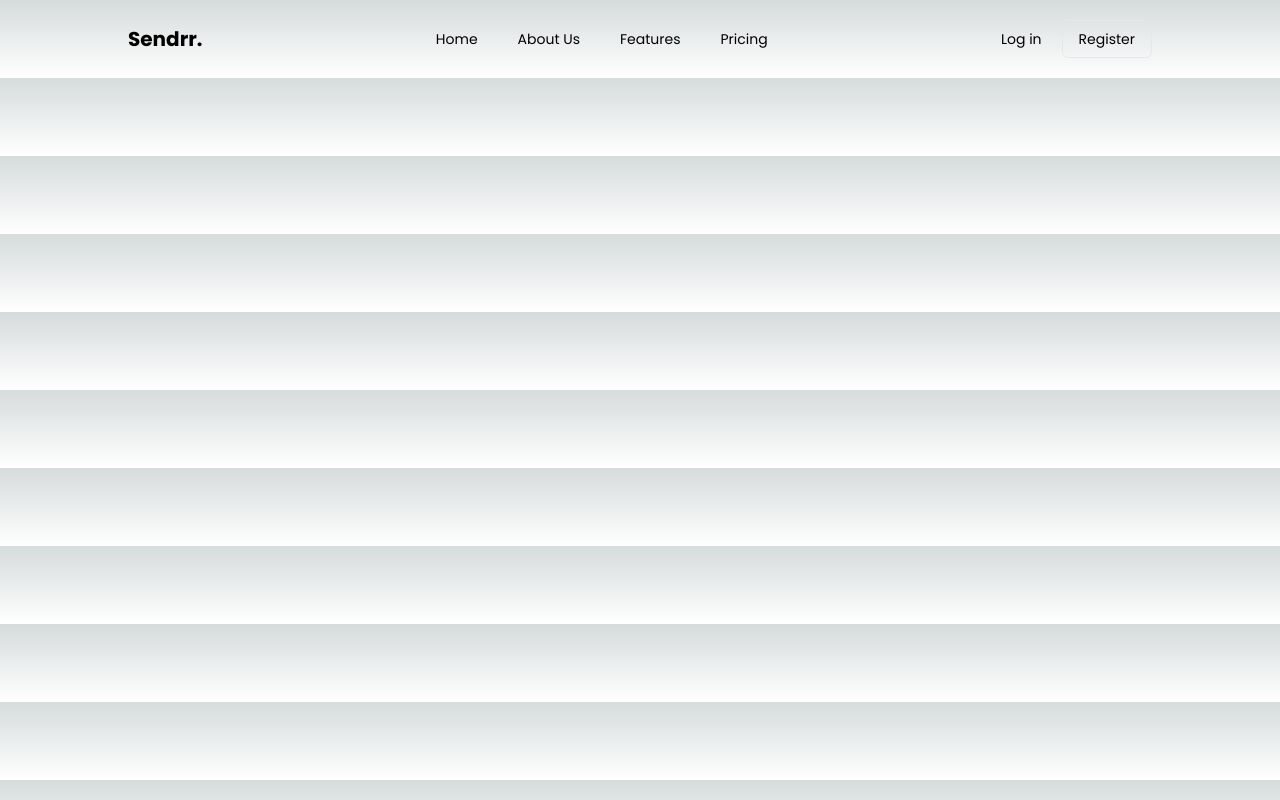
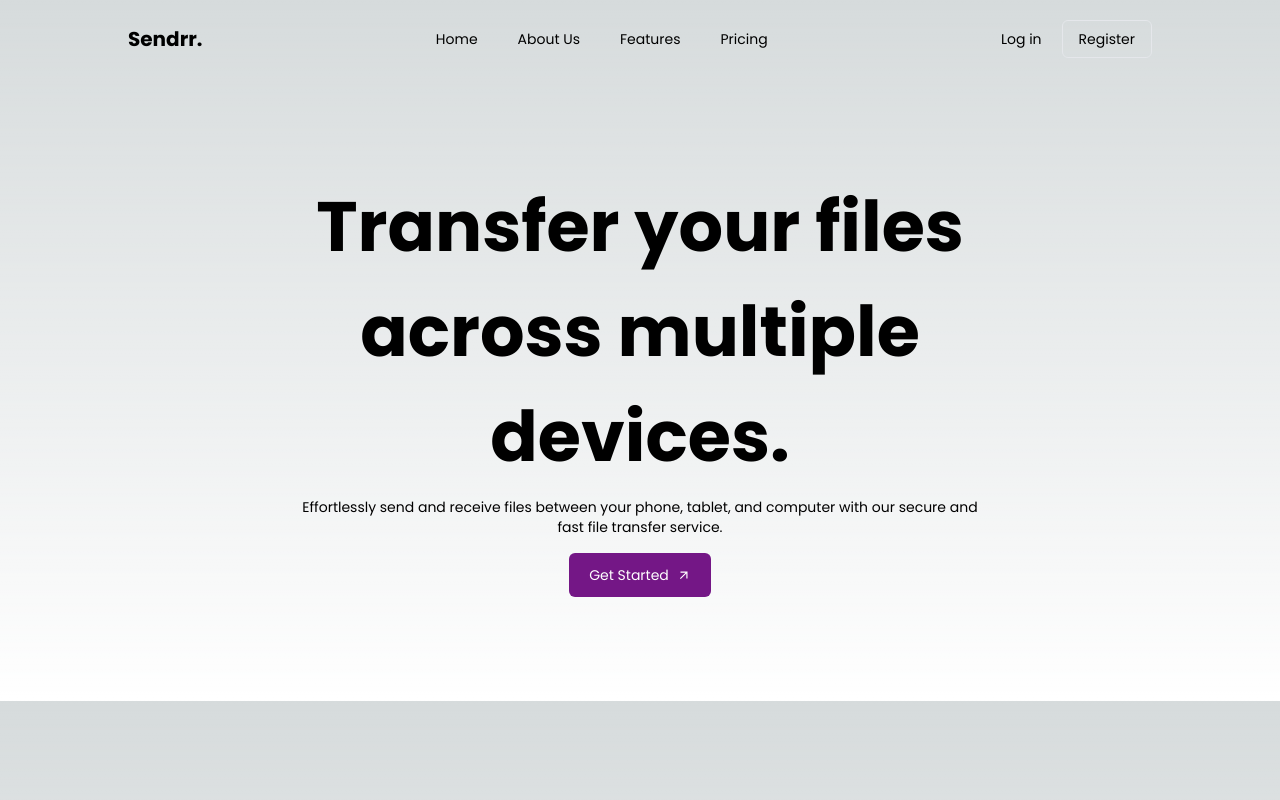
Before and after one commit to DevEmmy/Sendrr, a Next.js app: page / in a window 1280 px wide. Built offline with nearby package versions, Linux system fonts and the light colour scheme.

Commit message:
added hero

```diff
--- a/src/components/LandingPage/index.tsx
+++ b/src/components/LandingPage/index.tsx
@@ -1,13 +1,14 @@
 import React from 'react'
 import Nav from "../Nav"
 import { MdOutlineArrowOutward } from 'react-icons/md'
+import Hero from './Hero'
 
 const LandingPage = () => {
   return (
     <div>
         <Nav />
 
-
+        <Hero />
     </div>
   )
 }
```
